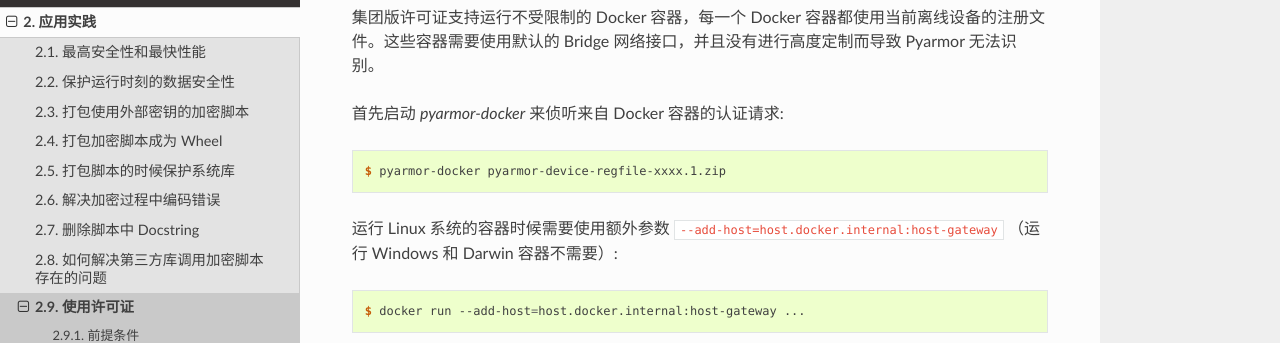
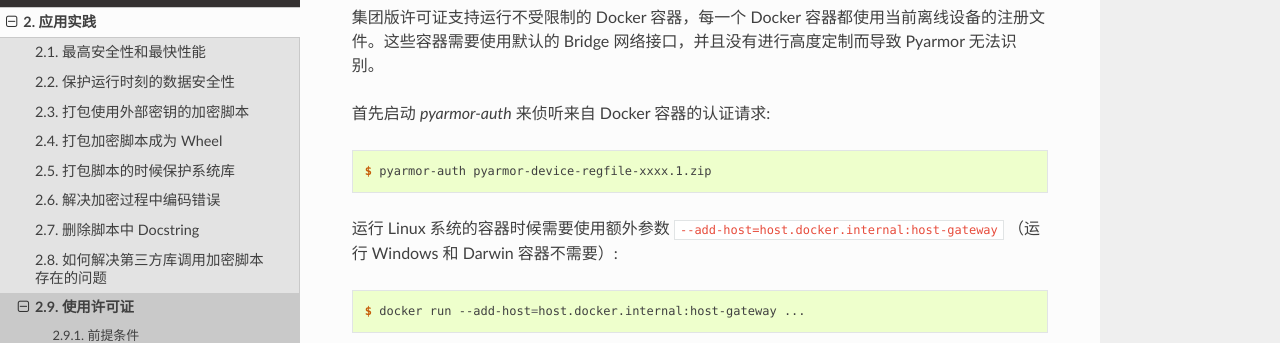
Before and after one commit to dashingsoft/pyarmor-docs-zh, a Sphinx documentation site: the page built from docs/how-to/register.rst, in a window 1280 px wide and 900 px high, scrolled down 4293 px. Shown: the part 154-497 px from the top of the window. Built offline with Sphinx 7.4.7 and the Read the Docs theme 2.0.0, drawn with Linux system fonts in a browser that asks for light colours.

Commit message:
Refine doc

```diff
--- a/docs/how-to/register.rst
+++ b/docs/how-to/register.rst
@@ -160,9 +160,9 @@
 
 集团版许可证支持运行不受限制的 Docker 容器，每一个 Docker 容器都使用当前离线设备的注册文件。这些容器需要使用默认的 Bridge 网络接口，并且没有进行高度定制而导致 Pyarmor 无法识别。
 
-首先启动 `pyarmor-docker` 来侦听来自 Docker 容器的认证请求::
+首先启动 `pyarmor-auth` 来侦听来自 Docker 容器的认证请求::
 
-    $ pyarmor-docker pyarmor-device-regfile-xxxx.1.zip
+    $ pyarmor-auth pyarmor-device-regfile-xxxx.1.zip
 
 运行 Linux 系统的容器时候需要使用额外参数 ``--add-host=host.docker.internal:host-gateway`` （运行 Windows 和 Darwin 容器不需要）::
 
```
